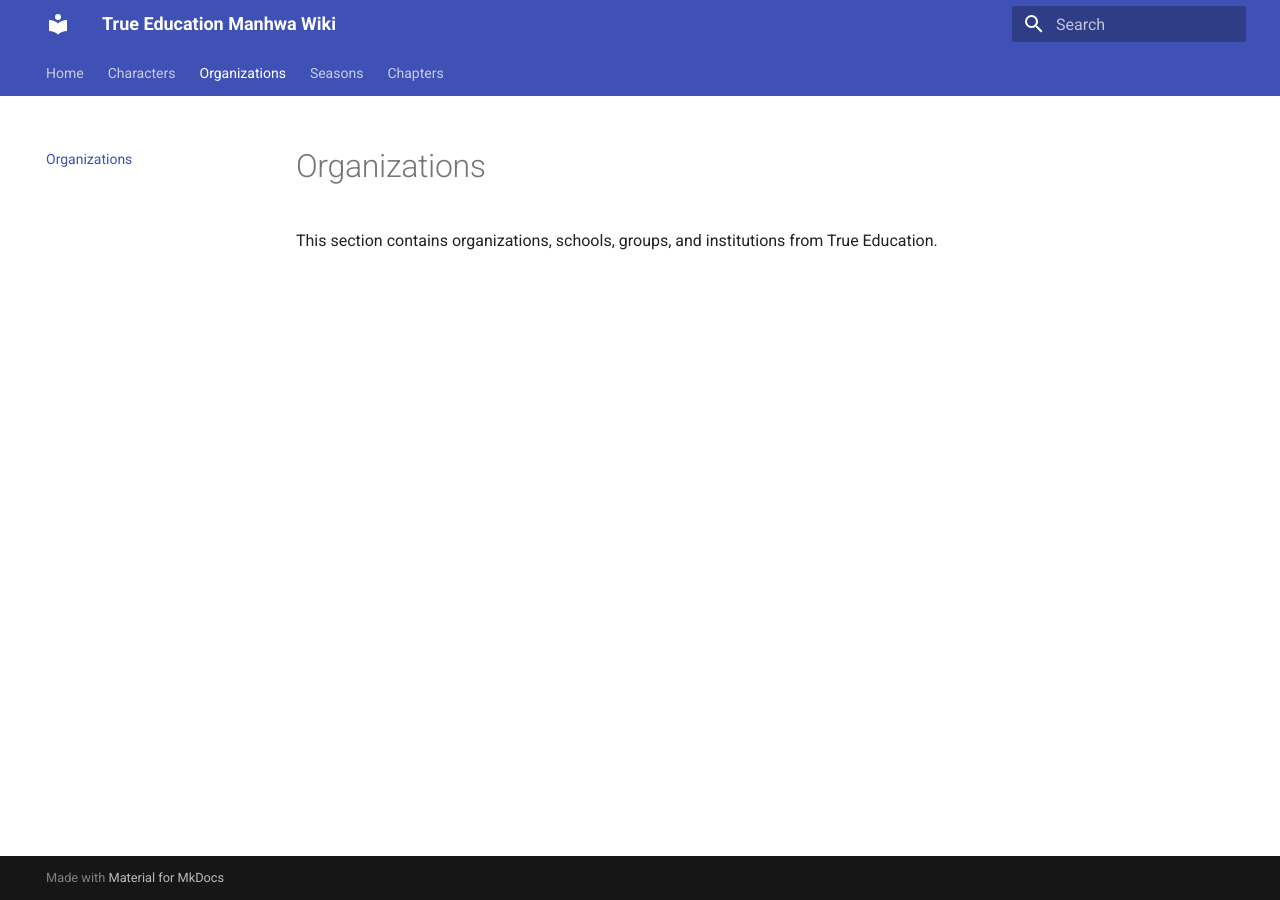
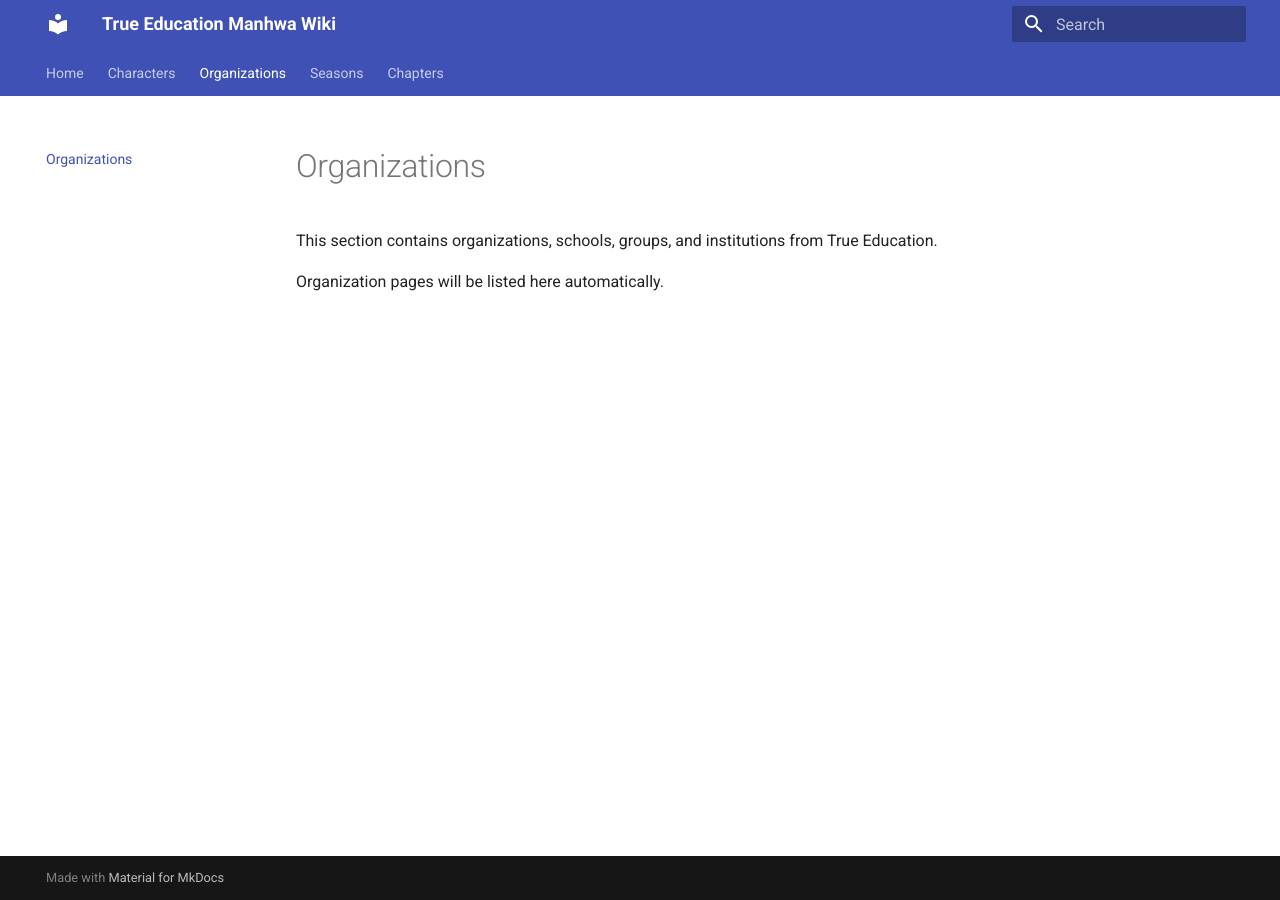
Before and after one commit to solaroiiid/true-education-manhwa-wiki, an MkDocs documentation site: the page built from docs/organizations/index.md, in a window 1280 px wide. Built offline with MkDocs 1.6.1 and Material for MkDocs 9.7.7, drawn with Linux system fonts in a browser that asks for light colours.

Commit message:
Update index.md

```diff
--- a/docs/organizations/index.md
+++ b/docs/organizations/index.md
@@ -1,3 +1,5 @@
 # Organizations
 
 This section contains organizations, schools, groups, and institutions from True Education.
+
+Organization pages will be listed here automatically.
```
